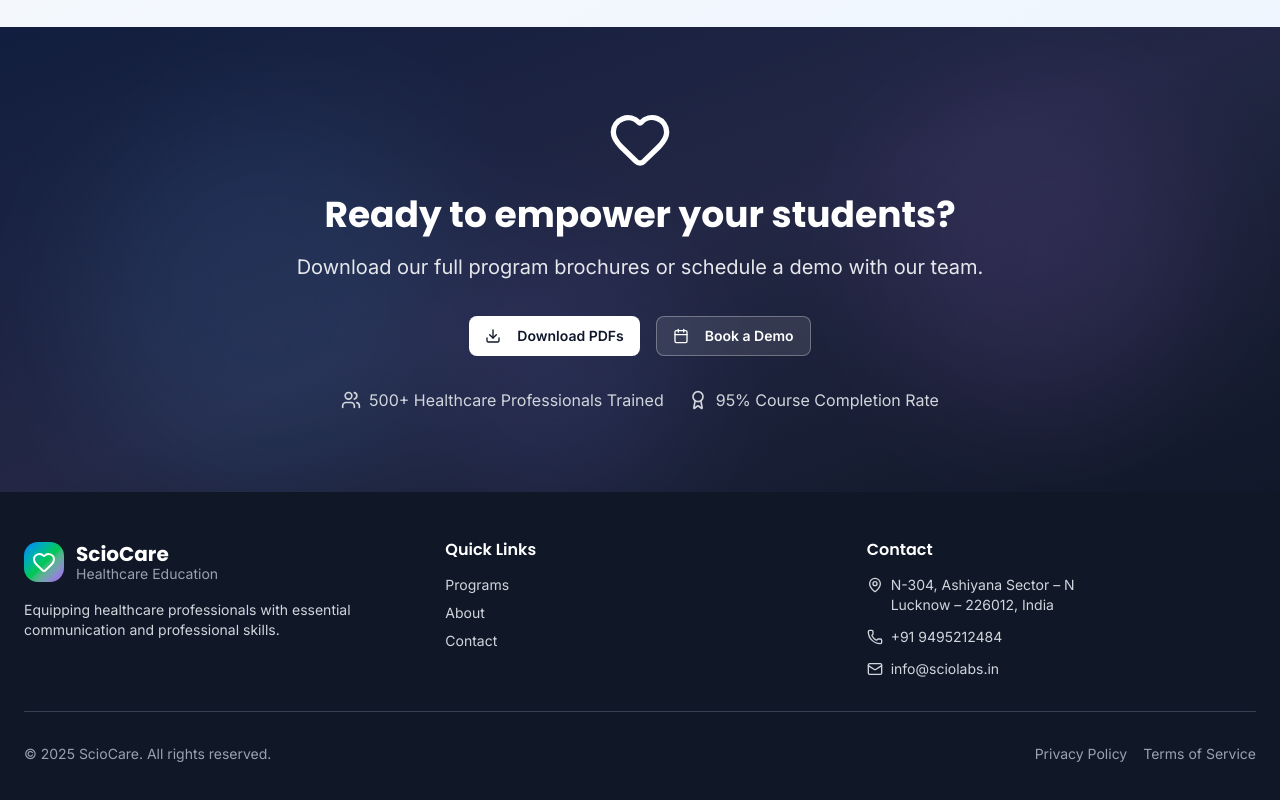
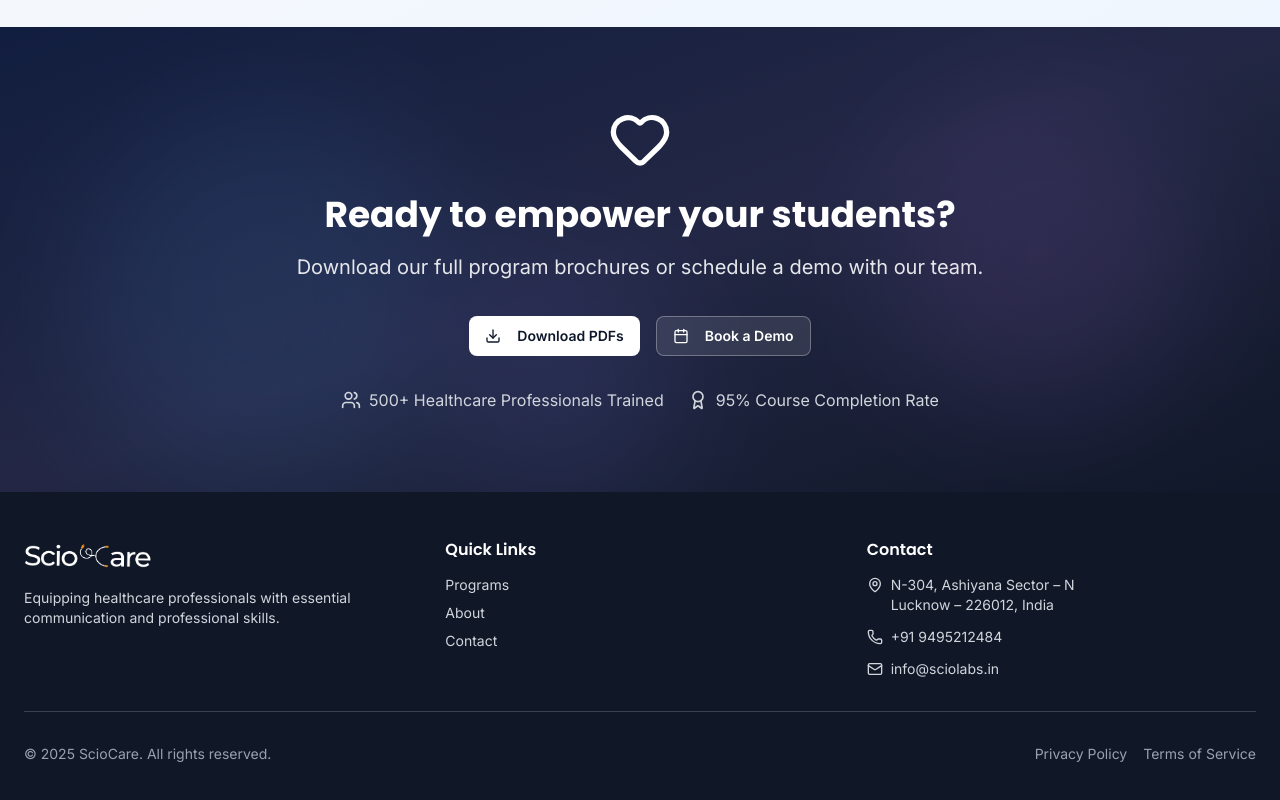
Before and after one commit to jabinweb/sciocare, a Next.js app: page / in a window 1280 px wide. Shown: the part 3148-3948 px from the top of the page. Built offline with nearby package versions, Linux system fonts and the light colour scheme.

Commit message:
Fixed Editor Styles

```diff
--- a/app/layout.tsx
+++ b/app/layout.tsx
@@ -3,6 +3,7 @@ import { Inter, Poppins } from "next/font/google";
 import "./globals.css";
 import Header from "@/components/Header";
 import Footer from "@/components/Footer";
+import DynamicFavicon from "@/components/DynamicFavicon";
 
 const inter = Inter({
   subsets: ["latin"],
@@ -80,6 +81,7 @@ export default function RootLayout({
         <link rel="preconnect" href="https://images.unsplash.com" />
       </head>
       <body className={`${inter.variable} ${poppins.variable} font-body antialiased min-h-screen flex flex-col bg-white text-gray-900`}>
+        <DynamicFavicon />
         <Header />
         <main className="flex-1">
           {children}
--- /dev/null
+++ b/components/DynamicFavicon.tsx
@@ -0,0 +1,34 @@
+'use client';
+
+import { useEffect } from 'react';
+
+export default function DynamicFavicon() {
+  useEffect(() => {
+    const updateFavicon = () => {
+      const isDarkMode = window.matchMedia('(prefers-color-scheme: dark)').matches;
+      const favicon = document.querySelector('link[rel="icon"]') as HTMLLinkElement;
+      const appleTouchIcon = document.querySelector('link[rel="apple-touch-icon"]') as HTMLLinkElement;
+
+      if (favicon) {
+        favicon.href = isDarkMode ? '/favicon_light.png' : '/favicon.png';
+      }
+
+      if (appleTouchIcon) {
+        appleTouchIcon.href = isDarkMode ? '/favicon_light.png' : '/favicon.png';
+      }
+    };
+
+    // Initial favicon set
+    updateFavicon();
+
+    // Listen for dark mode changes
+    const mediaQuery = window.matchMedia('(prefers-color-scheme: dark)');
+    mediaQuery.addEventListener('change', updateFavicon);
+
+    return () => {
+      mediaQuery.removeEventListener('change', updateFavicon);
+    };
+  }, []);
+
+  return null;
+}
--- a/components/Footer.tsx
+++ b/components/Footer.tsx
@@ -1,5 +1,6 @@
 import Link from 'next/link';
-import { Heart, Mail, Phone, MapPin } from 'lucide-react';
+import Image from 'next/image';
+import { Mail, Phone, MapPin } from 'lucide-react';
 
 export default function Footer() {
   return (
@@ -9,14 +10,13 @@ export default function Footer() {
           {/* Company Info */}
           <div className="space-y-4">
             <div className="flex items-center space-x-3">
-              <div className="w-10 h-10 bg-gradient-to-br from-blue-500 via-green-500 to-purple-500 rounded-xl flex items-center justify-center">
-                <Heart className="w-6 h-6 text-white" />
-              </div>
-              <div>
-                <span className="font-heading text-xl font-bold text-white">
-                  ScioCare
-                </span>
-                <div className="text-sm text-gray-400 -mt-1">Healthcare Education</div>
+              <div className="w-32 h-8 relative">
+                <Image
+                  src="/sciocare_light.png"
+                  alt="ScioCare Logo"
+                  fill
+                  className="object-contain"
+                />
               </div>
             </div>
             <p className="text-gray-300 text-sm">
```
Also changed, not shown: public/favicon_light.png (added).
